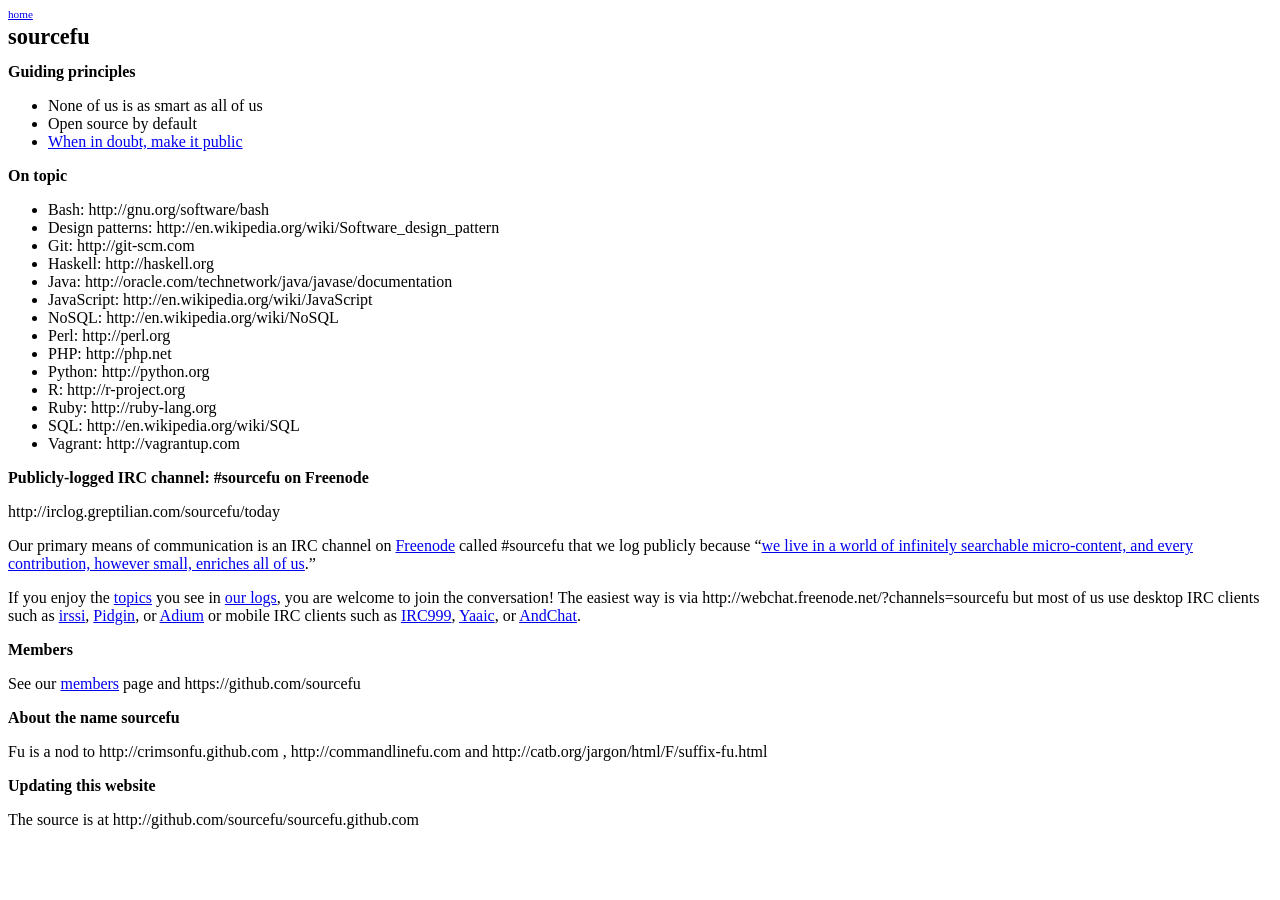
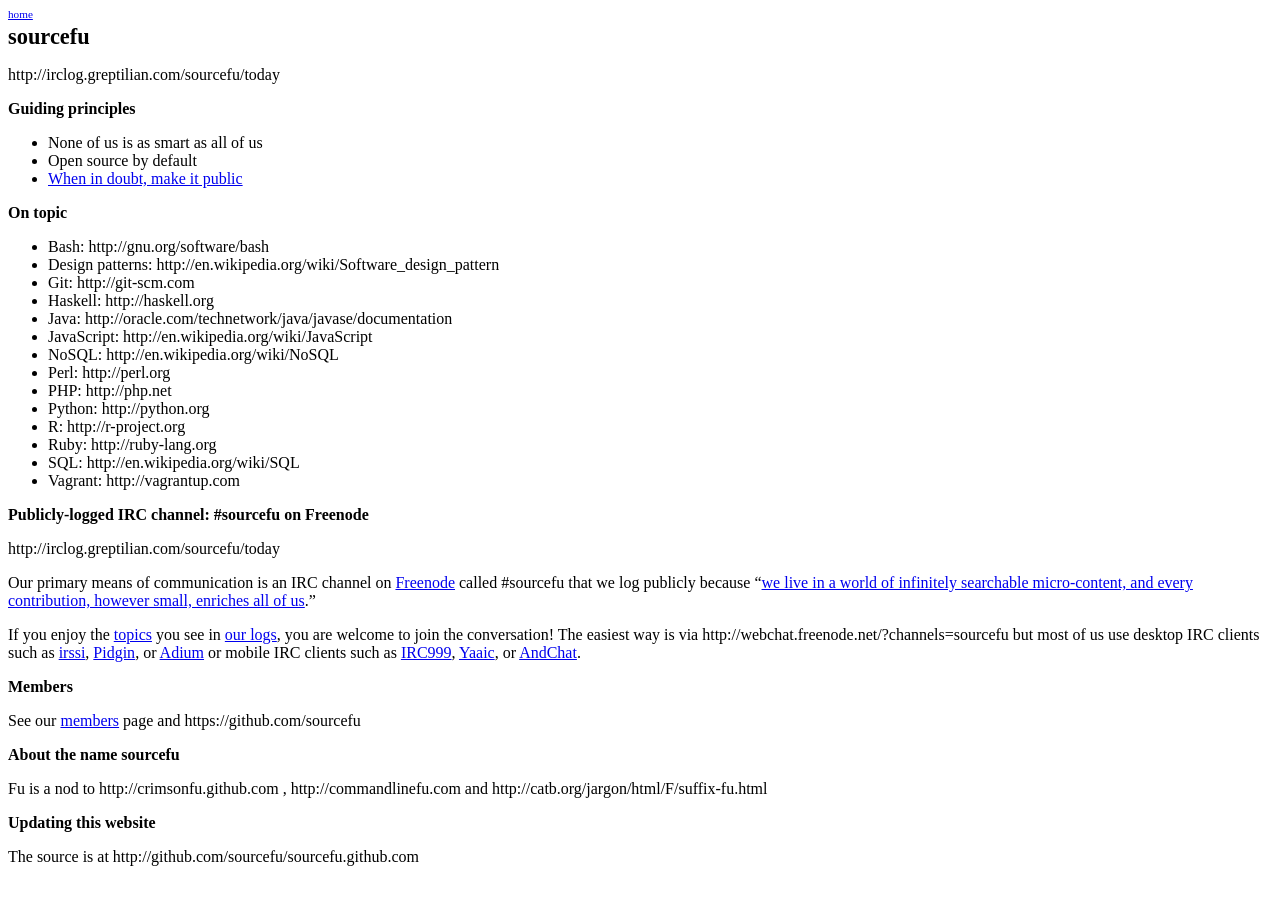
Before and after one commit to sourcefu/sourcefu.github.com, a Jekyll site: the page built from index.md, in a window 1280 px wide. Built offline with Jekyll 4.4.1, drawn with Linux system fonts in a browser that asks for light colours; Markdown is read by kramdown in place of the engine named in the settings; part of the change alters nothing that is shown.

Commit message:
make the "today" link more prominent

```diff
--- a/index.md
+++ b/index.md
@@ -2,6 +2,8 @@
 layout: default
 title: sourcefu
 ---
+http://irclog.greptilian.com/sourcefu/today
+
 ## Guiding principles
 
 * None of us is as smart as all of us
@@ -32,4 +34,4 @@ Fu is a nod to http://crimsonfu.github.com , http://commandlinefu.com and http:/
 
 The source is at http://github.com/sourcefu/sourcefu.github.com
 
-[logs]: http://irclog.greptilian.com/sourcefu
+[logs]: http://irclog.greptilian.com/sourcefu/today
```
